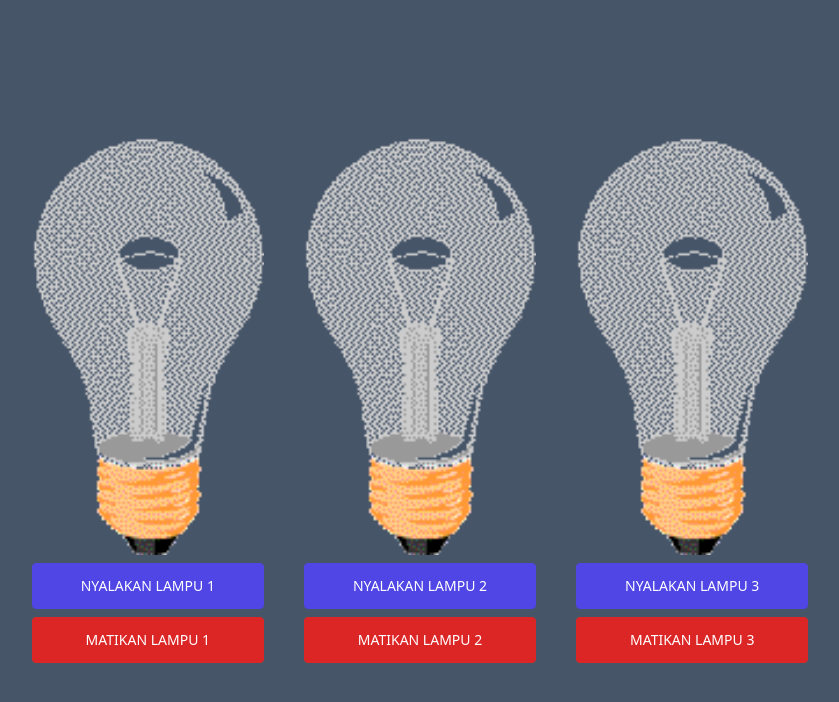
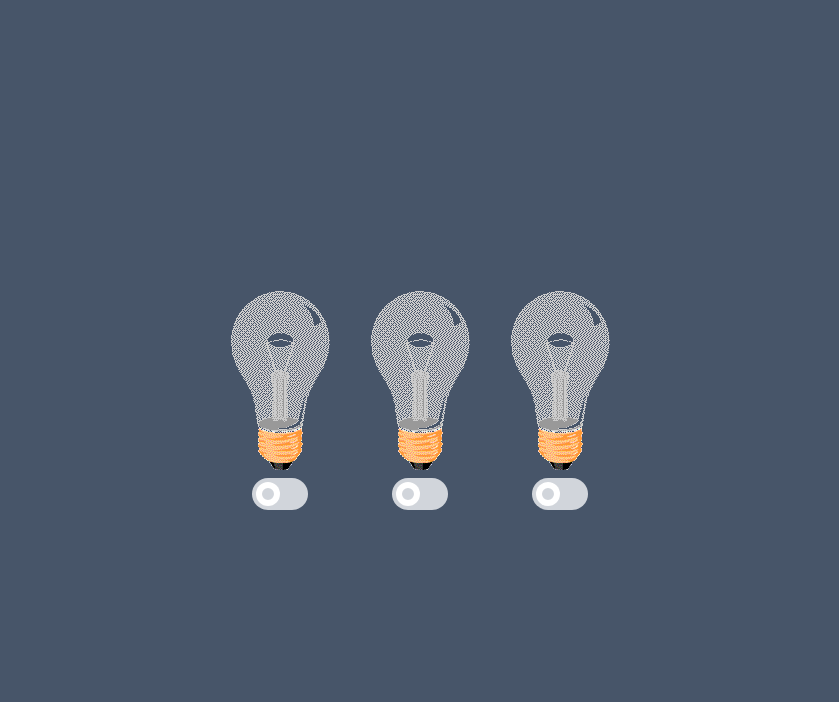
Before and after one commit to mriskisyahputraa2/Semester-1---Dea-Afrizal, a plain HTML site: page SESI - 4/index.html in a window 1280 px wide. Shown: the whole page, without its empty margins (220-1059 px from the left). Drawn offline with nearby package versions, Linux system fonts and the light colour scheme.

Commit message:
update sudah berhasil menyala abangkuhhh

```diff
--- a/SESI - 4/index.html
+++ b/SESI - 4/index.html
@@ -1,8 +1,8 @@
 <!DOCTYPE html>
 <html lang="en">
   <head>
-    <meta charset="UTF-8">
-    <meta name="viewport" content="width=device-width, initial-scale=1.0">
+    <meta charset="UTF-8" />
+    <meta name="viewport" content="width=device-width, initial-scale=1.0" />
     <title>CETAK CETREK LAMPU SESI 4</title>
     <script src="https://cdn.tailwindcss.com"></script>
     <script>
@@ -10,37 +10,78 @@
         theme: {
           extend: {
             colors: {
-                clifford: '#da373d',
-              }
-            }
-          }
-        }
+              clifford: "#da373d",
+            },
+          },
+        },
+      };
     </script>
   </head>
   <body>
-    <div class="flex justify-center items-center min-h-screen w-full bg-slate-600 gap-10">
+    <div
+      class="flex justify-center items-center min-h-screen w-full bg-slate-600 gap-10"
+    >
       <!-- lampu 1 -->
-        <div class="flex flex-col gap-2">
-            <img id="lampu1" src="assets/off.png" alt="off">
-            <button class="rounded border border-indigo-600 bg-indigo-600 px-12 py-3 text-sm font-medium text-white hover:bg-transparent hover:text-white-600 focus:outline-none focus:ring active:text-white-500"
-            href="#" onclick="saklar('on', 1)">NYALAKAN LAMPU 1</button>
-            <button class="rounded border border-red-600 bg-red-600 px-12 py-3 text-sm font-medium text-white hover:bg-transparent hover:text-white-600 focus:outline-none focus:ring active:text-white-500" onclick="saklar('off', 1)">MATIKAN LAMPU 1</button>
+      <div class="flex flex-col gap-2 items-center">
+        <img id="lampu1" src="assets/off.png" alt="off" />
+        <label
+          for="defaultToggle1"
+          class="relative h-8 w-14 cursor-pointer rounded-full bg-gray-300 transition [-webkit-tap-highlight-color:_transparent] has-[:checked]:bg-blue-500"
+        >
+          <input
+            type="checkbox"
+            id="defaultToggle1"
+            class="peer sr-only"
+            onchange="saklar()"
+          />
+
+          <span
+            class="absolute inset-y-0 start-0 m-1 size-6 rounded-full bg-gray-300 ring-[6px] ring-inset ring-white transition-all peer-checked:start-8 peer-checked:w-2 peer-checked:bg-white peer-checked:ring-transparent"
+          >
+          </span>
+        </label>
       </div>
       <!-- lampu 2 -->
-        <div class="flex flex-col gap-2">
-            <img id="lampu2" src="assets/off.png" alt="off">
-            <button class="rounded border border-indigo-600 bg-indigo-600 px-12 py-3 text-sm font-medium text-white hover:bg-transparent hover:text-white-600 focus:outline-none focus:ring active:text-white-500" onclick="saklar('on', 2)">NYALAKAN LAMPU 2</button>
-            <button class="rounded border border-red-600 bg-red-600 px-12 py-3 text-sm font-medium text-white hover:bg-transparent hover:text-white-600 focus:outline-none focus:ring active:text-white-500" onclick="saklar('off', 2)">MATIKAN LAMPU 2</button>
+      <div class="flex flex-col gap-2 items-center">
+        <img id="lampu2" src="assets/off.png" alt="off" />
+        <label
+          for="defaultToggle2"
+          class="relative h-8 w-14 cursor-pointer rounded-full bg-gray-300 transition [-webkit-tap-highlight-color:_transparent] has-[:checked]:bg-blue-500"
+        >
+          <input
+            type="checkbox"
+            id="defaultToggle2"
+            class="peer sr-only"
+            onchange="saklar()"
+          />
+
+          <span
+            class="absolute inset-y-0 start-0 m-1 size-6 rounded-full bg-gray-300 ring-[6px] ring-inset ring-white transition-all peer-checked:start-8 peer-checked:w-2 peer-checked:bg-white peer-checked:ring-transparent"
+          >
+          </span>
+        </label>
       </div>
       <!-- lampu 3 -->
-        <div class="flex flex-col gap-2">
-            <img id="lampu3" src="assets/off.png" alt="off">
-            <button class="rounded border border-indigo-600 bg-indigo-600 px-12 py-3 text-sm font-medium text-white hover:bg-transparent hover:text-white-600 focus:outline-none focus:ring active:text-white-500" onclick="saklar('on', 3)">NYALAKAN LAMPU 3</button>
-            <button class="rounded border border-red-600 bg-red-600 px-12 py-3 text-sm font-medium text-white hover:bg-transparent hover:text-white-600 focus:outline-none focus:ring active:text-white-500 onclick="saklar('off', 3)">MATIKAN LAMPU 3</button>
+      <div class="flex flex-col gap-2 items-center">
+        <img id="lampu3" src="assets/off.png" alt="off" />
+        <label
+          for="defaultToggle3"
+          class="relative h-8 w-14 cursor-pointer rounded-full bg-gray-300 transition [-webkit-tap-highlight-color:_transparent] has-[:checked]:bg-blue-500"
+        >
+          <input
+            type="checkbox"
+            id="defaultToggle3"
+            class="peer sr-only"
+            onchange="saklar()"
+          />
+
+          <span
+            class="absolute inset-y-0 start-0 m-1 size-6 rounded-full bg-gray-300 ring-[6px] ring-inset ring-white transition-all peer-checked:start-8 peer-checked:w-2 peer-checked:bg-white peer-checked:ring-transparent"
+          >
+          </span>
+        </label>
       </div>
-
     </div>
-
 
     <script src="saklar.js"></script>
   </body>
--- a/SESI - 4/saklar.js
+++ b/SESI - 4/saklar.js
@@ -1,22 +1,34 @@
 // func saklar off and onn
-function saklar(params) {
+function saklar() {
+    let toggel1 = document.getElementById("defaultToggle1")
+    let toggel2 = document.getElementById("defaultToggle2")
+    let toggel3 = document.getElementById("defaultToggle3")
 
-    // memanggil id lampu1
-    let lampu1 = document.querySelector("#lampu1");
-    let lampu2 = document.querySelector("#lampu2");
-    let lampu3 = document.querySelector("#lampu3");
+    let lampu1 = document.getElementById("lampu1");
+    let lampu2 = document.getElementById("lampu2");
+    let lampu3 = document.getElementById("lampu3");
 
-    // jika parameter sama dengan string "on"
-    if (params == "on") {
-        // maka lampu nyala
-        lampu1.src = "assets/on.png";
+    if(toggel1.checked){
+        lampu1.src = "assets/on.png"
+
+    }else{
+        lampu1.src = "assets/off.png"
     }
-    // jika parameter sama dengan string "off"
-    if(params == "off") {
-        // maka lampu mati
-        lampu1.src = "assets/off.png";
+    if(toggel2.checked){
+        lampu2.src = "assets/on.png"
+
+    }else{
+        lampu2.src = "assets/off.png"
     }
 
-    return lampu1;
+    if(toggel3.checked){
+        lampu3.src = "assets/on.png"
+
+    }else{
+        lampu3.src = "assets/off.png"
+    }
+
+
+
 
 }
```
Lines whose indentation alone changed are shown as unchanged.
